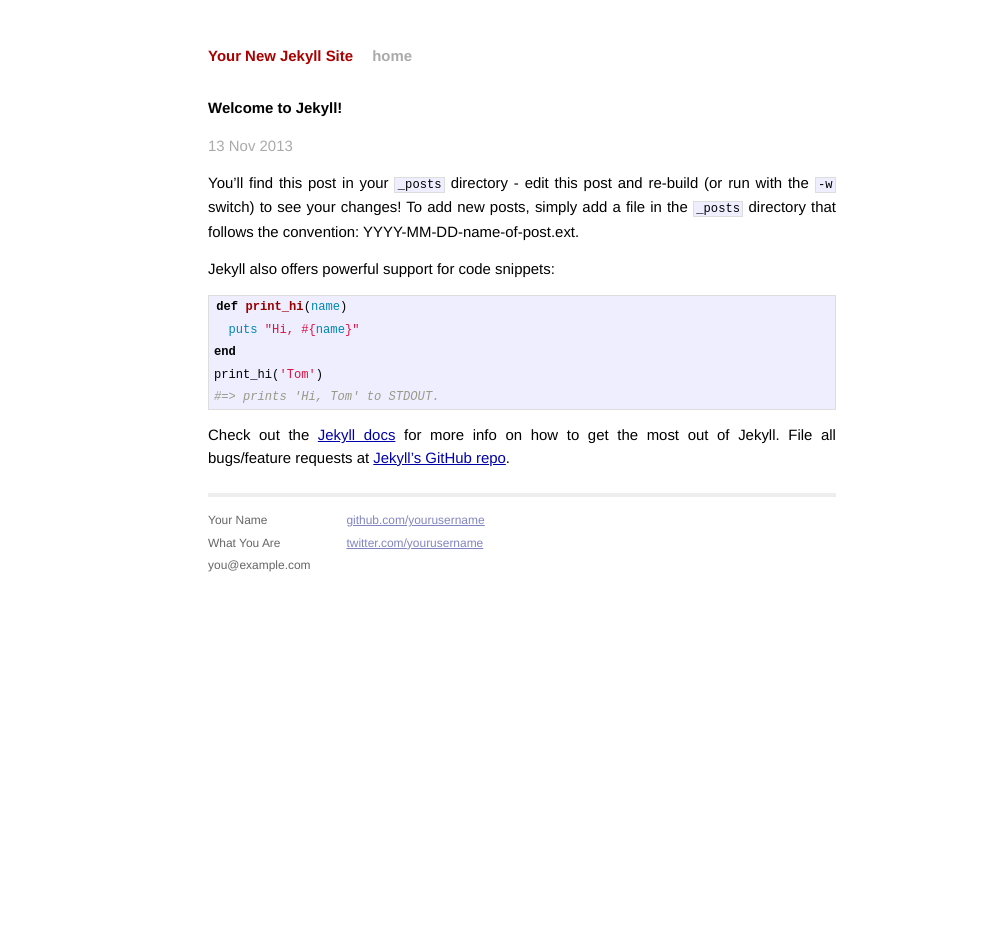
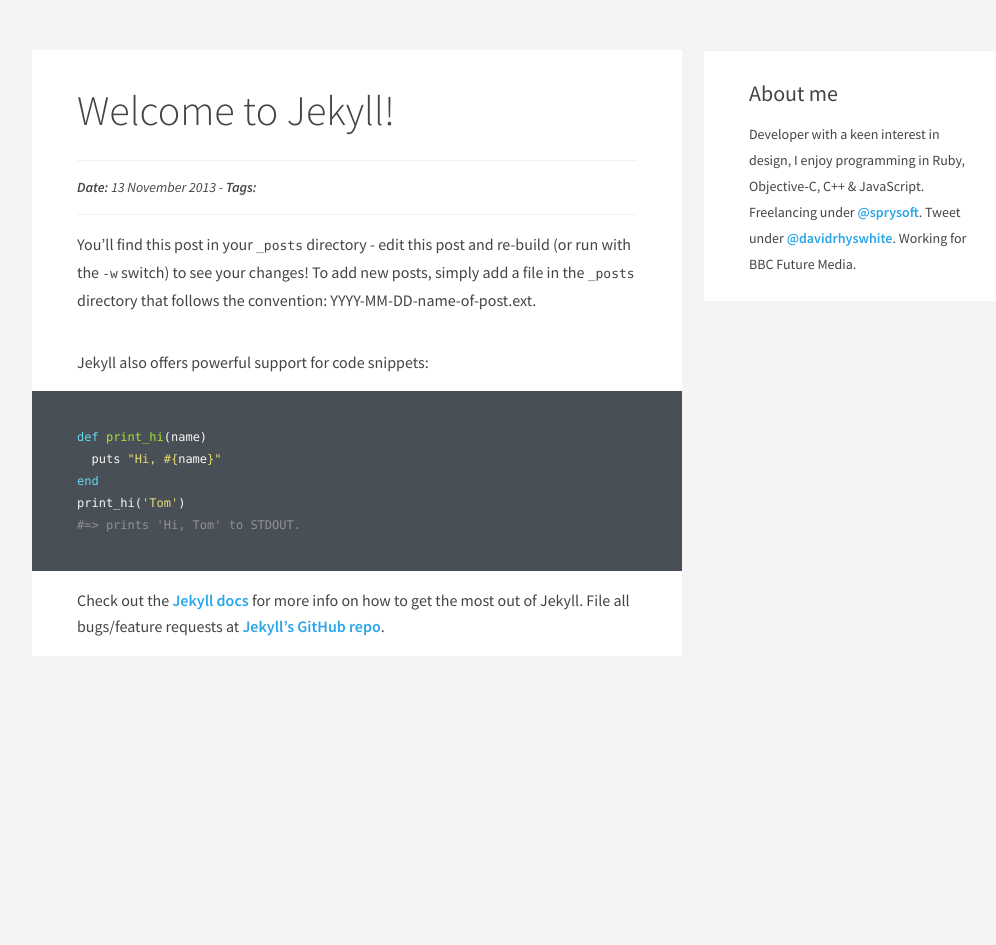
Before and after one commit to davidrhyswhite/davidrhyswhite.github.io, a Jekyll site: the page built from _posts/2013-11-13-welcome-to-jekyll.markdown, in a window 1280 px wide. Shown: the whole page, without its empty margins (118-1114 px from the left). Built offline with Jekyll 4.4.1, drawn with Linux system fonts in a browser that asks for light colours; Markdown is read by kramdown in place of the engine named in the settings; after the commit the page ends 900 px from its top, so only the background shows below that.

Commit message:
Updated site with main styles and moved around assets into their own folder.

```diff
--- a/_config.yml
+++ b/_config.yml
@@ -1,3 +1,4 @@
 name: Your New Jekyll Site
 markdown: redcarpet
 pygments: true
+permalink: /:year-:month-:day/:title.html
--- a/_layouts/default.html
+++ b/_layouts/default.html
@@ -1,43 +1,30 @@
 <!DOCTYPE html>
 <html>
   <head>
-        <meta charset="utf-8">
-        <meta http-equiv="X-UA-Compatible" content="IE=edge,chrome=1">
+    <meta charset="utf-8" />
+    <meta http-equiv="X-UA-Compatible" content="IE=edge,chrome=1" />
     <title>{{ page.title }}</title>
-        <meta name="viewport" content="width=device-width">
+    <meta name="viewport" content="width=device-width" />
 
-        <!-- syntax highlighting CSS -->
-        <link rel="stylesheet" href="/css/syntax.css">
-
-        <!-- Custom CSS -->
-        <link rel="stylesheet" href="/css/main.css">
+    <link rel="stylesheet" href="/assets/stylesheets/normalize.css" />
+    <link href='http://fonts.googleapis.com/css?family=Source+Sans+Pro:300,400,600,300italic,400italic,600italic' rel='stylesheet' type='text/css' />
+    <link rel="stylesheet" href="/assets/stylesheets/syntax.css" />
+    <link rel="stylesheet" href="/assets/stylesheets/main.css" />
 
   </head>
   <body>
 
-        <div class="site">
-          <div class="header">
-            <h1 class="title"><a href="/">{{ site.name }}</a></h1>
-            <a class="extra" href="/">home</a>
-          </div>
+  <div class="container">
 
     {{ content }}
 
-          <div class="footer">
-            <div class="contact">
-              <p>
-                Your Name<br />
-                What You Are<br />
-                you@example.com
-              </p>
-            </div>
-            <div class="contact">
-              <p>
-                <a href="https://github.com/yourusername">github.com/yourusername</a><br />
-                <a href="https://twitter.com/yourusername">twitter.com/yourusername</a><br />
-              </p>
-            </div>
-          </div>
+    <section role="sidebar">
+      <section>
+        <h4>About me</h4>
+        <p>Developer with a keen interest in design, I enjoy programming in Ruby, Objective-C, C++ &amp; JavaScript. Freelancing under <a href="http://twitter.com/sprysoft">@sprysoft</a>. Tweet under <a href="http://twitter.com/davidrhyswhite">@davidrhyswhite</a>. Working for BBC Future Media.</p>
+      </section>
+    </section>
+
   </div>
 
   </body>
--- a/_layouts/post.html
+++ b/_layouts/post.html
@@ -1,9 +1,12 @@
 ---
 layout: default
 ---
-<h2>{{ page.title }}</h2>
-<p class="meta">{{ page.date | date_to_string }}</p>
+<article role="main">
+  <header>
+    <h2>{{ page.title }}</h2>
+    <p class="info"><i><strong>Date:</strong> {{ page.date | date: "%d %B %Y" }} - <strong>Tags:</strong> {{ page.tags | join: ", " }}</i></p>
+  </header>
 
-<div class="post">
-{{ content }}
-</div>
+  {{ content }}
+
+</article>
--- /dev/null
+++ b/assets/stylesheets/main.css
@@ -0,0 +1,235 @@
+html, body {
+  margin: 0;
+  padding: 0;
+}
+
+html {
+  font-family: "Source Sans Pro", "Helvetica Neue", Helvetica, Arial, sans-serif;
+  font-size: 62.5%;
+  line-height: 1em;
+  -webkit-font-smoothing: antialiased;
+  text-rendering: optimizeLegibility;
+  word-wrap: break-word;
+  word-break: break-word;
+  color: #444;
+}
+
+body {
+  background-color: #f4f4f4;
+  background-position: left top;
+  background-repeat: repeat;
+}
+
+/**************************
+* Reusable CSS
+**************************/
+
+.hidden { display: none; }
+.float_left { float: left; }
+.float_right { float: right; }
+.align_left { text-align: left; }
+.align_right { text-align: right; }
+.align_centre { text-align: center; }
+.hide { display: none; }
+.clear {
+  clear: both;
+  display: block;
+  font-size: 0;
+  height: 0;
+  line-height: 0;
+  width:100%;
+}
+
+/**************************
+* Typography
+**************************/
+
+p {
+  font-size: 16px;
+  line-height: 26px;
+}
+
+p + p {
+  margin-top: 2.2em;
+}
+
+
+h1, h2 {
+  font-size: 4.2em;
+  font-weight: 300;
+  line-height: 1.15em;
+  margin-bottom: 0.625em;
+}
+
+h3, h4 {
+  font-size: 2.2em;
+  font-weight: normal;
+  line-height: 1.15em;
+  margin-bottom: 0.625em;
+}
+
+p + h3, ol + h3, ul + h3 {
+  margin-top: 2.2em;
+}
+
+ul.inline {
+  display: block;
+  margin: 0;
+  padding: 0;
+}
+ul.inline li {
+  list-style: none;
+  display: inline;
+}
+
+blockquote {
+  padding: 0 10px;
+  margin: 20px 50px;
+  border-left: 8px solid #F6F1F1;
+  font-style: italic;
+}
+
+a, a:visited {
+  color: #2AA5E8;
+  text-decoration: none;
+  font-weight: bold;
+  -webkit-transition: color .1s linear;
+     -moz-transition: color .1s linear;
+      -ms-transition: color .1s linear;
+       -o-transition: color .1s linear;
+          transition: color .1s linear;
+}
+
+h1 a, h1 a:visited, h2 a, h2 a:visited {
+  font-weight: 300;
+}
+
+a:hover {
+  color: #2892cc;
+}
+
+ol, ul {
+  font-size: 1.4em;
+}
+
+ul {
+  -webkit-padding-start: 0;
+  margin-left: 1.2em;
+}
+
+ol {
+  margin-left: 1.2em;
+}
+
+ul li, ol li {
+  margin-bottom: 1.7em;
+}
+
+ul li:last-child, ol li:last-child {
+  margin-bottom: 0;
+}
+
+img {
+  display: block;
+  margin: auto;
+  max-width: 100%;
+}
+
+/**************************
+* Layout
+**************************/
+
+header {
+  margin: 0;
+  padding: 0;
+  display: block;
+  border-bottom: 1px solid #f2f2f2;
+}
+
+header h1 {
+  font-size: 18px;
+  font-weight: bold;
+  line-height: 56px;
+  float: left;
+}
+
+header nav {
+  float: right;
+}
+
+header nav ul {
+  list-style: none;
+  font-size: 18px;
+  margin: 18px 0 0 0;
+}
+
+header nav ul li {
+  display: inline;
+  margin-left: 15px;
+}
+
+article[role="main"],
+section[role="main"] {
+  background-color: #fff;
+  margin: 50px 0 0;
+  padding: 1px 45px;
+  width: 560px;
+  float: left;
+}
+
+section[role="sidebar"] {
+  margin: 50px 0 0 22px;
+  width: 308px;
+  float: left;
+}
+
+section[role="sidebar"] section {
+  background-color: #fff;
+  padding: 1px 45px 10px 45px;
+  border-top: 1px solid #f2f2f2;
+  margin-bottom: 22px;
+}
+
+section[role="sidebar"] p {
+  font-size: 14px;
+  line-height: 26px;
+}
+
+.container {
+  width: 980px;
+  margin: 0 auto;
+}
+
+#background_canvas {
+  display: none;
+}
+
+/**************************
+* Posts
+**************************/
+
+.info {
+  font-size: 14px;
+  border-top: 1px solid #f2f2f2;
+  padding-top: 13px;
+}
+
+/**************************
+* Custom Pygments
+**************************/
+
+code {
+  font-size: 13px;
+  font-family: Monaco, serif;
+  font-weight: normal;
+}
+
+.highlight code {
+  font-size: 12px;
+  line-height: 22px;
+  -webkit-font-smoothing: subpixel-antialiased;
+  display: block;
+  background-color: #494f57;
+  margin: 0 -45px;
+  padding: 35px 45px;
+}
--- /dev/null
+++ b/assets/stylesheets/syntax.css
@@ -0,0 +1,59 @@
+.highlight .hll { background-color: #49483e }
+.highlight .c   { color: #919191 } /* Comment */
+.highlight .err { color: #960050; background-color: #1e0010 } /* Error */
+.highlight .k   { color: #66d9ef } /* Keyword */
+.highlight .l   { color: #ae81ff } /* Literal */
+.highlight .n   { color: #f8f8f2 } /* Name */
+.highlight .o   { color: #f92672 } /* Operator */
+.highlight .p   { color: #f8f8f2 } /* Punctuation */
+.highlight .cm  { color: #919191 } /* Comment.Multiline */
+.highlight .cp  { color: #919191 } /* Comment.Preproc */
+.highlight .c1  { color: #919191 } /* Comment.Single */
+.highlight .cs  { color: #919191 } /* Comment.Special */
+.highlight .ge  { font-style: italic } /* Generic.Emph */
+.highlight .gs  { font-weight: bold } /* Generic.Strong */
+.highlight .kc  { color: #66d9ef } /* Keyword.Constant */
+.highlight .kd  { color: #66d9ef } /* Keyword.Declaration */
+.highlight .kn  { color: #f92672 } /* Keyword.Namespace */
+.highlight .kp  { color: #66d9ef } /* Keyword.Pseudo */
+.highlight .kr  { color: #66d9ef } /* Keyword.Reserved */
+.highlight .kt  { color: #66d9ef } /* Keyword.Type */
+.highlight .ld  { color: #e6db74 } /* Literal.Date */
+.highlight .m   { color: #ae81ff } /* Literal.Number */
+.highlight .s   { color: #e6db74 } /* Literal.String */
+.highlight .na  { color: #a6e22e } /* Name.Attribute */
+.highlight .nb  { color: #f8f8f2 } /* Name.Builtin */
+.highlight .nc  { color: #a6e22e } /* Name.Class */
+.highlight .no  { color: #66d9ef } /* Name.Constant */
+.highlight .nd  { color: #a6e22e } /* Name.Decorator */
+.highlight .ni  { color: #f8f8f2 } /* Name.Entity */
+.highlight .ne  { color: #a6e22e } /* Name.Exception */
+.highlight .nf  { color: #a6e22e } /* Name.Function */
+.highlight .nl  { color: #f8f8f2 } /* Name.Label */
+.highlight .nn  { color: #f8f8f2 } /* Name.Namespace */
+.highlight .nx  { color: #a6e22e } /* Name.Other */
+.highlight .py  { color: #f8f8f2 } /* Name.Property */
+.highlight .nt  { color: #f92672 } /* Name.Tag */
+.highlight .nv  { color: #f8f8f2 } /* Name.Variable */
+.highlight .ow  { color: #f92672 } /* Operator.Word */
+.highlight .w   { color: #f8f8f2 } /* Text.Whitespace */
+.highlight .mf  { color: #ae81ff } /* Literal.Number.Float */
+.highlight .mh  { color: #ae81ff } /* Literal.Number.Hex */
+.highlight .mi  { color: #ae81ff } /* Literal.Number.Integer */
+.highlight .mo  { color: #ae81ff } /* Literal.Number.Oct */
+.highlight .sb  { color: #e6db74 } /* Literal.String.Backtick */
+.highlight .sc  { color: #e6db74 } /* Literal.String.Char */
+.highlight .sd  { color: #e6db74 } /* Literal.String.Doc */
+.highlight .s2  { color: #e6db74 } /* Literal.String.Double */
+.highlight .se  { color: #ae81ff } /* Literal.String.Escape */
+.highlight .sh  { color: #e6db74 } /* Literal.String.Heredoc */
+.highlight .si  { color: #e6db74 } /* Literal.String.Interpol */
+.highlight .sx  { color: #e6db74 } /* Literal.String.Other */
+.highlight .sr  { color: #e6db74 } /* Literal.String.Regex */
+.highlight .s1  { color: #e6db74 } /* Literal.String.Single */
+.highlight .ss  { color: #e6db74 } /* Literal.String.Symbol */
+.highlight .bp  { color: #f8f8f2 } /* Name.Builtin.Pseudo */
+.highlight .vc  { color: #f8f8f2 } /* Name.Variable.Class */
+.highlight .vg  { color: #f8f8f2 } /* Name.Variable.Global */
+.highlight .vi  { color: #f8f8f2 } /* Name.Variable.Instance */
+.highlight .il  { color: #ae81ff } /* Literal.Number.Integer.Long */
--- a/css/main.css
+++ /dev/null
@@ -1,160 +0,0 @@
-/*****************************************************************************/
-/*
-/* Common
-/*
-/*****************************************************************************/
-
-/* Global Reset */
-* {
-  margin: 0;
-  padding: 0;
-}
-
-html, body { height: 100%; }
-
-body {
-  background-color: #FFF;
-  font: 13.34px Helvetica, Arial, sans-serif;
-  font-size: small;
-  text-align: center;
-}
-
-h1, h2, h3, h4, h5, h6 {
-  font-size: 100%; }
-
-h1 { margin-bottom: 1em; }
-p { margin: 1em 0; }
-
-a         { color: #00a; }
-a:hover   { color: #000; }
-a:visited { color: #a0a; }
-
-/*****************************************************************************/
-/*
-/* Home
-/*
-/*****************************************************************************/
-.posts {
-  list-style-type: none;
-  margin-bottom: 2em;
-}
-
-.posts li {
-  line-height: 1.75em;
-}
-
-.posts span {
-  color: #aaa;
-  font-family: Monaco, "Courier New", monospace;
-  font-size: 80%;
-}
-
-/*****************************************************************************/
-/*
-/* Site
-/*
-/*****************************************************************************/
-
-.site {
-  font-size: 115%;
-  text-align: justify;
-  width: 42em;
-  margin: 3em auto 2em;
-  line-height: 1.5em;
-}
-
-.header a {
-  font-weight: bold;
-  text-decoration: none;
-}
-
-.title {
-  display: inline-block;
-  margin-bottom: 2em;
-}
-
-.title a {
-  color: #a00;
-}
-
-.title a:hover {
-  color: #000;
-}
-
-.header a.extra {
-  color: #aaa;
-  margin-left: 1em;
-}
-
-.header a.extra:hover {
-  color: #000;
-}
-
-.meta {
-  color: #aaa;
-}
-
-.footer {
-  font-size: 80%;
-  color: #666;
-  border-top: 4px solid #eee;
-  margin-top: 2em;
-  overflow: hidden;
-}
-
-.footer .contact {
-  float: left;
-  margin-right: 3em;
-}
-
-.footer .contact a {
-  color: #8085C1;
-}
-
-.footer .rss {
-  margin-top: 1.1em;
-  margin-right: -.2em;
-  float: right;
-}
-
-.footer .rss img {
-  border: 0;
-}
-
-/*****************************************************************************/
-/*
-/* Posts
-/*
-/*****************************************************************************/
-
-/* standard */
-.post pre {
-  border: 1px solid #ddd;
-  background-color: #eef;
-  padding: 0 .4em;
-}
-
-.post ul, .post ol {
-  margin-left: 1.35em;
-}
-
-.post code {
-  border: 1px solid #ddd;
-  background-color: #eef;
-  padding: 0 .2em;
-}
-
-.post pre code {
-  border: none;
-}
-
-/* terminal */
-.post pre.terminal {
-  border: 1px solid #000;
-  background-color: #333;
-  color: #FFF;
-}
-
-.post pre.terminal code {
-  background-color: #333;
-}
--- a/css/syntax.css
+++ /dev/null
@@ -1,60 +0,0 @@
-.highlight  { background: #ffffff; }
-.highlight .c { color: #999988; font-style: italic } /* Comment */
-.highlight .err { color: #a61717; background-color: #e3d2d2 } /* Error */
-.highlight .k { font-weight: bold } /* Keyword */
-.highlight .o { font-weight: bold } /* Operator */
-.highlight .cm { color: #999988; font-style: italic } /* Comment.Multiline */
-.highlight .cp { color: #999999; font-weight: bold } /* Comment.Preproc */
-.highlight .c1 { color: #999988; font-style: italic } /* Comment.Single */
-.highlight .cs { color: #999999; font-weight: bold; font-style: italic } /* Comment.Special */
-.highlight .gd { color: #000000; background-color: #ffdddd } /* Generic.Deleted */
-.highlight .gd .x { color: #000000; background-color: #ffaaaa } /* Generic.Deleted.Specific */
-.highlight .ge { font-style: italic } /* Generic.Emph */
-.highlight .gr { color: #aa0000 } /* Generic.Error */
-.highlight .gh { color: #999999 } /* Generic.Heading */
-.highlight .gi { color: #000000; background-color: #ddffdd } /* Generic.Inserted */
-.highlight .gi .x { color: #000000; background-color: #aaffaa } /* Generic.Inserted.Specific */
-.highlight .go { color: #888888 } /* Generic.Output */
-.highlight .gp { color: #555555 } /* Generic.Prompt */
-.highlight .gs { font-weight: bold } /* Generic.Strong */
-.highlight .gu { color: #aaaaaa } /* Generic.Subheading */
-.highlight .gt { color: #aa0000 } /* Generic.Traceback */
-.highlight .kc { font-weight: bold } /* Keyword.Constant */
-.highlight .kd { font-weight: bold } /* Keyword.Declaration */
-.highlight .kp { font-weight: bold } /* Keyword.Pseudo */
-.highlight .kr { font-weight: bold } /* Keyword.Reserved */
-.highlight .kt { color: #445588; font-weight: bold } /* Keyword.Type */
-.highlight .m { color: #009999 } /* Literal.Number */
-.highlight .s { color: #d14 } /* Literal.String */
-.highlight .na { color: #008080 } /* Name.Attribute */
-.highlight .nb { color: #0086B3 } /* Name.Builtin */
-.highlight .nc { color: #445588; font-weight: bold } /* Name.Class */
-.highlight .no { color: #008080 } /* Name.Constant */
-.highlight .ni { color: #800080 } /* Name.Entity */
-.highlight .ne { color: #990000; font-weight: bold } /* Name.Exception */
-.highlight .nf { color: #990000; font-weight: bold } /* Name.Function */
-.highlight .nn { color: #555555 } /* Name.Namespace */
-.highlight .nt { color: #000080 } /* Name.Tag */
-.highlight .nv { color: #008080 } /* Name.Variable */
-.highlight .ow { font-weight: bold } /* Operator.Word */
-.highlight .w { color: #bbbbbb } /* Text.Whitespace */
-.highlight .mf { color: #009999 } /* Literal.Number.Float */
-.highlight .mh { color: #009999 } /* Literal.Number.Hex */
-.highlight .mi { color: #009999 } /* Literal.Number.Integer */
-.highlight .mo { color: #009999 } /* Literal.Number.Oct */
-.highlight .sb { color: #d14 } /* Literal.String.Backtick */
-.highlight .sc { color: #d14 } /* Literal.String.Char */
-.highlight .sd { color: #d14 } /* Literal.String.Doc */
-.highlight .s2 { color: #d14 } /* Literal.String.Double */
-.highlight .se { color: #d14 } /* Literal.String.Escape */
-.highlight .sh { color: #d14 } /* Literal.String.Heredoc */
-.highlight .si { color: #d14 } /* Literal.String.Interpol */
-.highlight .sx { color: #d14 } /* Literal.String.Other */
-.highlight .sr { color: #009926 } /* Literal.String.Regex */
-.highlight .s1 { color: #d14 } /* Literal.String.Single */
-.highlight .ss { color: #990073 } /* Literal.String.Symbol */
-.highlight .bp { color: #999999 } /* Name.Builtin.Pseudo */
-.highlight .vc { color: #008080 } /* Name.Variable.Class */
-.highlight .vg { color: #008080 } /* Name.Variable.Global */
-.highlight .vi { color: #008080 } /* Name.Variable.Instance */
-.highlight .il { color: #009999 } /* Literal.Number.Integer.Long */
```
Also changed, not shown: Gemfile (added, +7 -0 lines), index.html (+8 -9 lines), Gemfile.lock (added), assets/stylesheets/normalize.css (added), 1 other file. Lines whose indentation alone changed are shown as unchanged.
